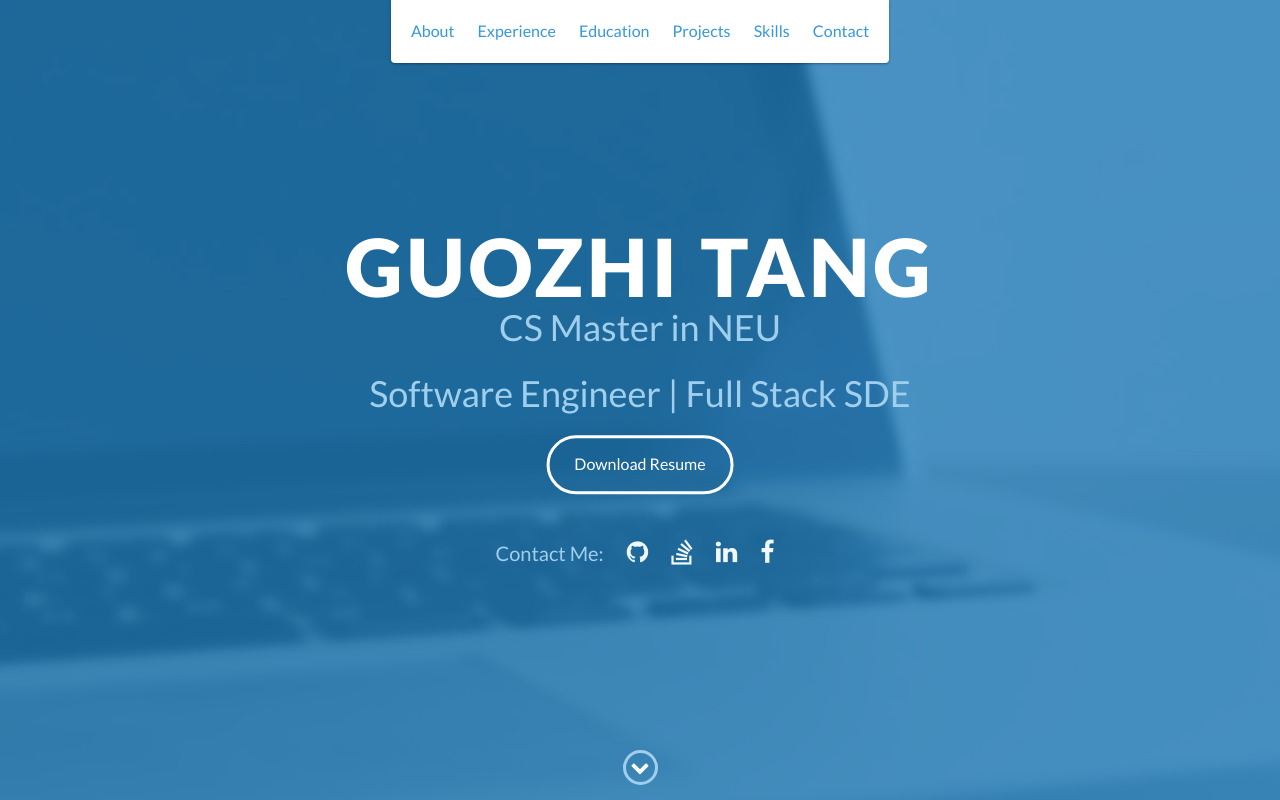
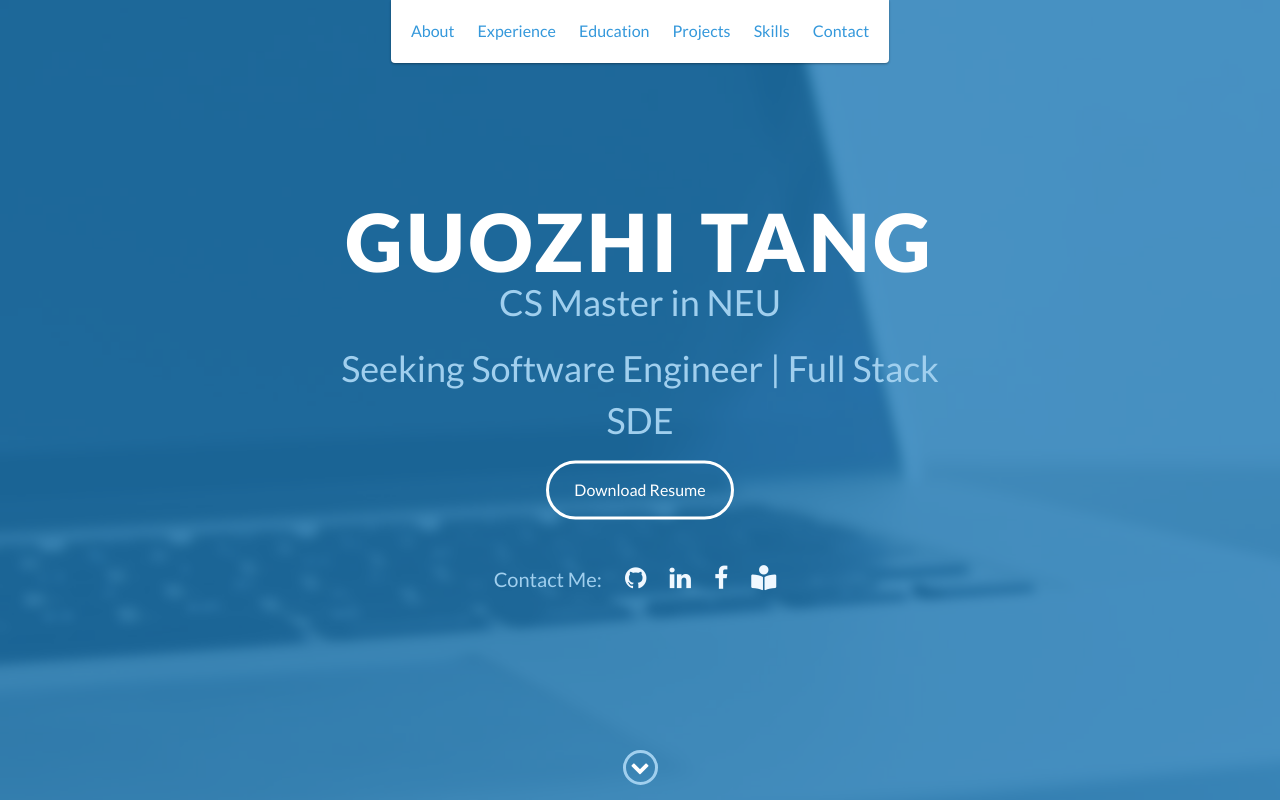
Before and after one commit to GuozhiTang/Self-Introduction, a website: page index.html in a window 1280 px wide. Shown: the top 800 px of the page. Drawn offline with nearby package versions, Linux system fonts and the light colour scheme.

Commit message:
Update header and footer icons withn links, add download items

```diff
--- a/index.html
+++ b/index.html
@@ -9,6 +9,7 @@
 	<link rel="shortcut icon" href="favicon.ico" type="image/x-icon">
 	<link rel="icon" href="favicon.ico" type="image/x-icon">
     <link href="https://fonts.googleapis.com/css?family=Lato:300,400,700,900" rel="stylesheet">
+    <link rel="stylesheet" href="https://use.fontawesome.com/releases/v5.8.1/css/all.css" integrity="sha384-50oBUHEmvpQ+1lW4y57PTFmhCaXp0ML5d60M1M7uH2+nqUivzIebhndOJK28anvf" crossorigin="anonymous">
     <link rel="stylesheet" href="libs/font-awesome/css/font-awesome.min.css">
     <link href="css/bootstrap.min.css" rel="stylesheet">
     <link href="css/styles.css" rel="stylesheet">
@@ -50,14 +51,14 @@
         <div id="lead-content">
             <h1>Guozhi Tang</h1>
             <h2>CS Master in NEU</h2>
-            <h2>Software Engineer | Full Stack SDE</h2>
-            <a href="#" class="btn-rounded-white">Download Resume</a>
+            <h2>Seeking Software Engineer | Full Stack SDE</h2>
+            <a href="Resume_Guozhi Tang.pdf" download class="btn-rounded-white">Download Resume</a>
             <div class="headsocial">
                 <label>Contact Me:</label>
                 <a href="https://github.com/GuozhiTang" target="_blank"><i class="fa fa-github" aria-hidden="true"></i></a>
-                <a href="https://stackoverflow.com/" target="_blank"><i class="fa fa-stack-overflow" aria-hidden="true"></i></a>
                 <a href="https://www.linkedin.com/in/guozhi-tang/" target="_blank"><i class="fa fa-linkedin" aria-hidden="true"></i></a>
                 <a href="https://www.facebook.com/guozhi.tang.75" target="_blank"><i class="fa fa-facebook" aria-hidden="true"></i></a>
+                <a href="https://app.gitbook.com/@tangguozhi53/s/guozhi-programming-notes/" target="_blank"><i class="fas fa-book-reader" aria-hidden="true"></i></i></a>
             </div>
         </div>
         <!-- End #lead-content -->
@@ -314,13 +315,13 @@
                             <a href="https://github.com/GuozhiTang" target="_blank"><i class="fa fa-github" aria-hidden="true"></i></a>
                         </li>
                         <li>
-                            <a href="https://stackoverflow.com/" target="_blank"><i class="fa fa-stack-overflow" aria-hidden="true"></i></a>
-                        </li>
-                        <li>
                             <a href="https://www.linkedin.com/in/guozhi-tang/" target="_blank"><i class="fa fa-linkedin" aria-hidden="true"></i></a>
                         </li>
                         <li>
                             <a href="https://www.facebook.com/guozhi.tang.75" target="_blank"><i class="fa fa-facebook" aria-hidden="true"></i></a>
+                        </li>
+                        <li>
+                            <a href="https://app.gitbook.com/@tangguozhi53/s/guozhi-programming-notes/" target="_blank"><i class="fas fa-book-reader" aria-hidden="true"></i></i></a>
                         </li>
                     </ul>
                 </div>
```
Also changed, not shown: 1 other file.
